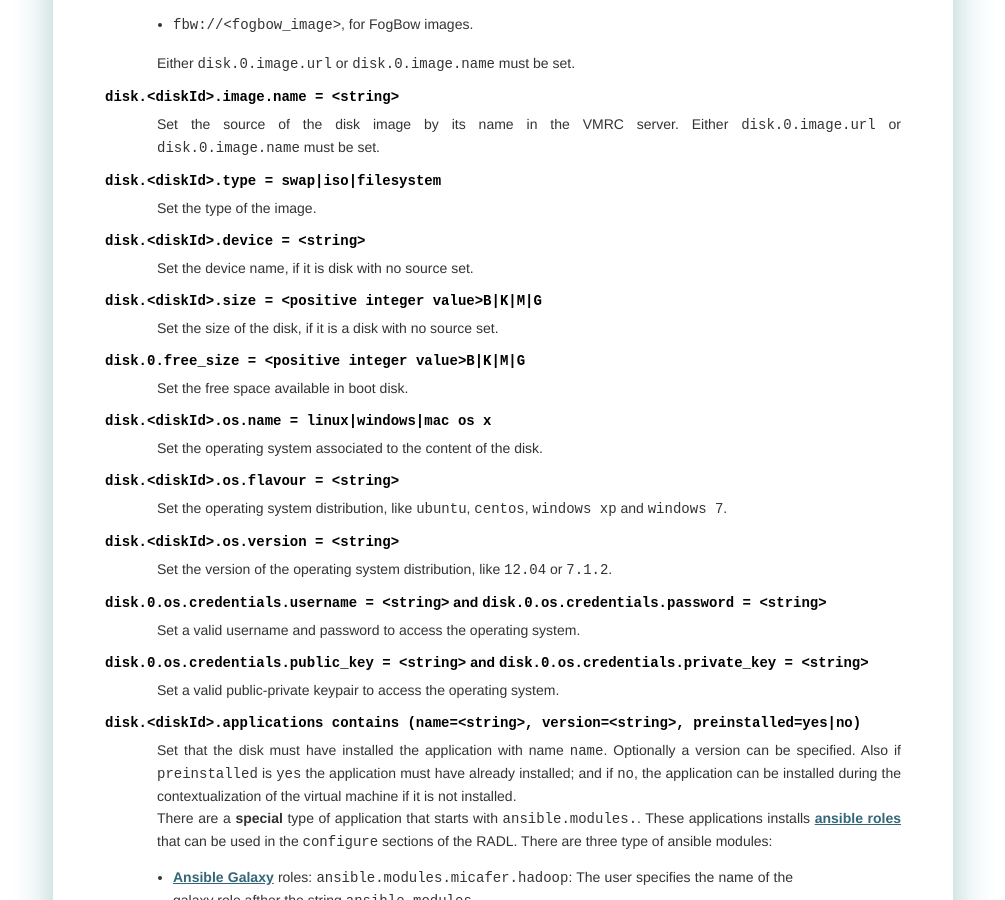
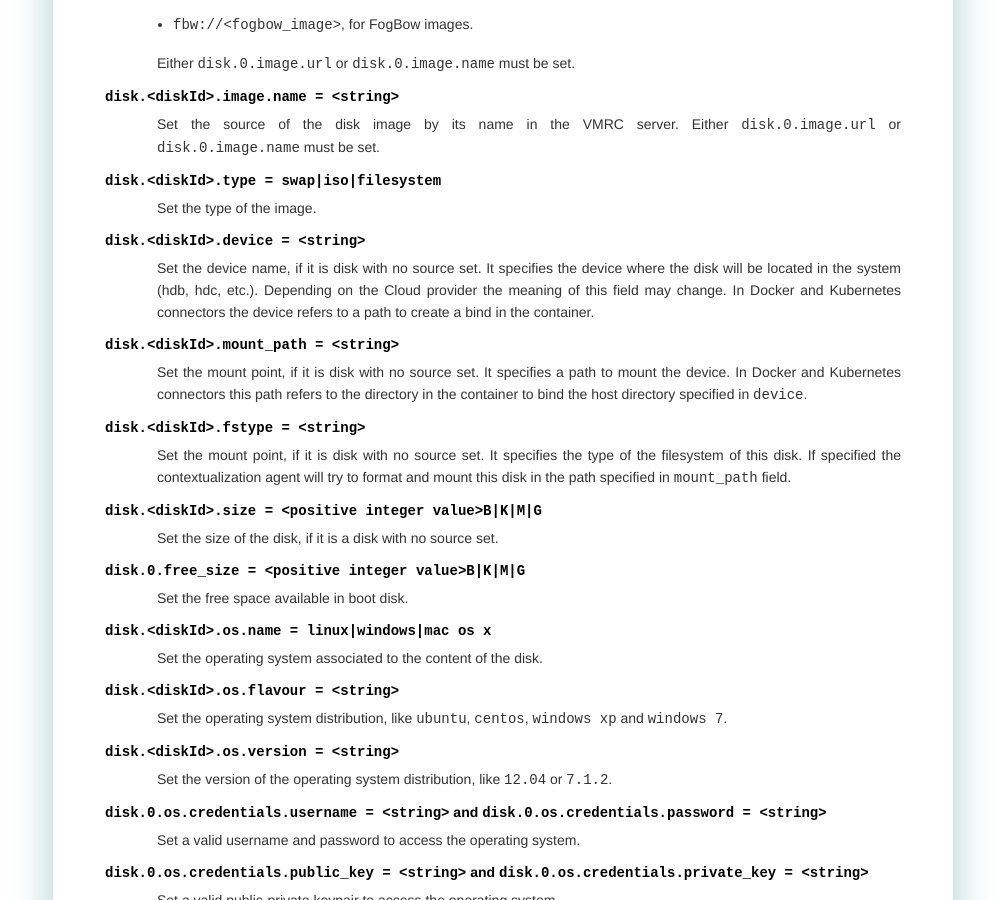
Before and after one commit to grycap/im, a Sphinx documentation site: the page built from doc/source/radl.rst, in a window 1280 px wide and 900 px high, scrolled down 4168 px. Shown: the whole window, without its empty margins (137-1142 px from the left). Built offline with Sphinx 7.4.7, drawn with Linux system fonts in a browser that asks for light colours.

Commit message:
Add fstype to disks and enable to automatically format and boot the disk

```diff
--- a/doc/source/radl.rst
+++ b/doc/source/radl.rst
@@ -231,10 +231,22 @@ machine.  The supported features are:
 
 ``disk.<diskId>.device = <string>``
    Set the device name, if it is disk with no source set.
+   It specifies the device where the disk will be located in the system
+   (hdb, hdc, etc.). Depending on the Cloud provider the meaning of this
+   field may change. In Docker and Kubernetes connectors the device
+   refers to a path to create a bind in the container.
 
-   .. todo::
+``disk.<diskId>.mount_path = <string>``
+   Set the mount point, if it is disk with no source set.
+   It specifies a path to mount the device. In Docker and Kubernetes
+   connectors this path refers to the directory in the container to
+   bind the host directory specified in ``device``.
 
-      ``disk.<diskId>.device = <string>`` does not have a clear description.
+``disk.<diskId>.fstype = <string>``
+   Set the mount point, if it is disk with no source set.
+   It specifies the type of the filesystem of this disk. If specified
+   the contextualization agent will try to format and mount this disk
+   in the path specified in ``mount_path`` field.
 
 ``disk.<diskId>.size = <positive integer value>B|K|M|G``
    Set the size of the disk, if it is a disk with no source set.
```
